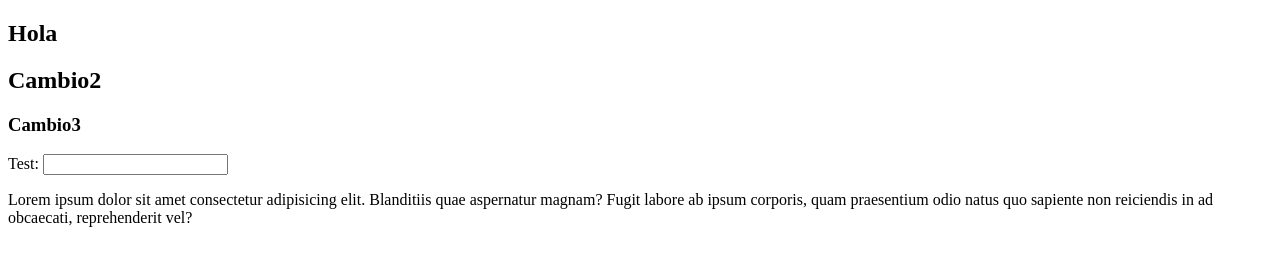
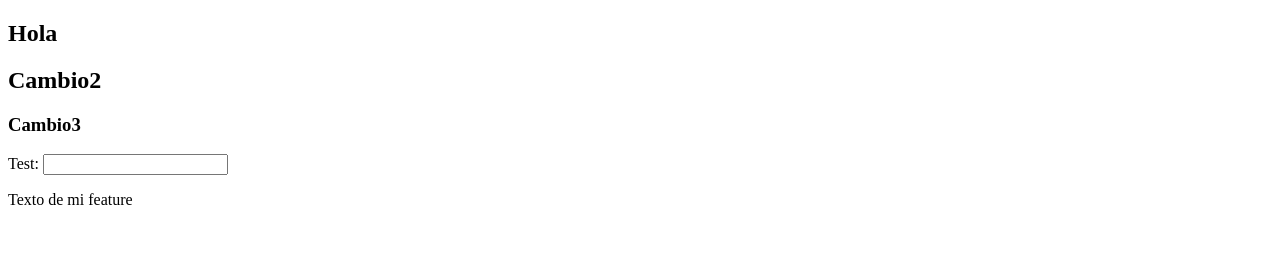
Before and after one commit to zeta22ft/git-test, a plain HTML site: page index.html in a window 1280 px wide. Drawn offline with Linux system fonts and the light colour scheme.

Commit message:
feat: my feature implementation

```diff
--- a/index.html
+++ b/index.html
@@ -12,7 +12,7 @@
         <h3>Cambio3</h3>
         <label for="test">Test:</label>
         <input type="text" id="test">
-        <p>Lorem ipsum dolor sit amet consectetur adipisicing elit. Blanditiis quae aspernatur magnam? Fugit labore ab ipsum corporis, quam praesentium odio natus quo sapiente non reiciendis in ad obcaecati, reprehenderit vel?</p>
+        <p>Texto de mi feature</p>
     </section>
     <footer></footer>
 </body>
```
